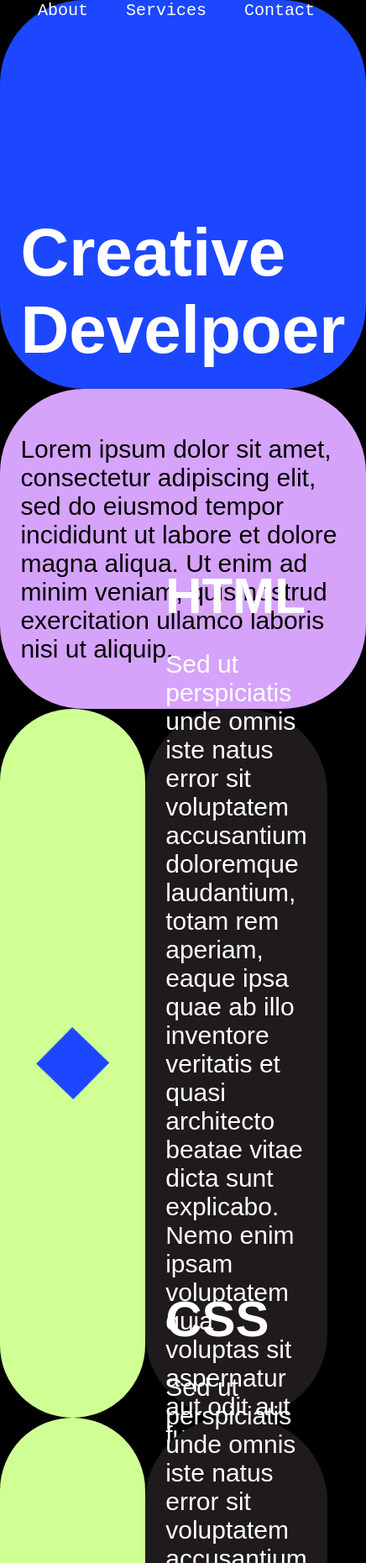
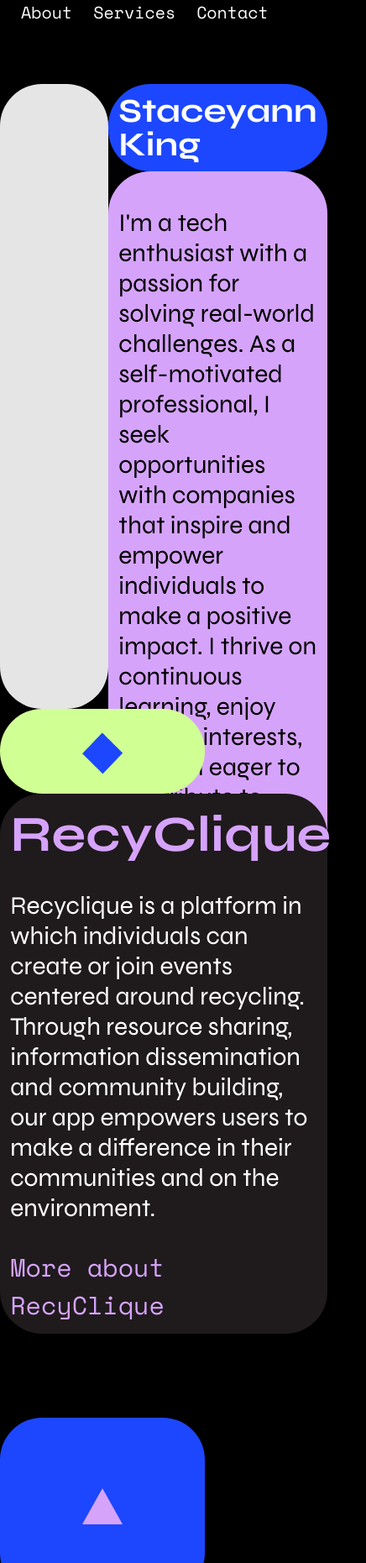
Before and after one commit to Staceyannking/staceyann_portfolio, a plain HTML site: page website/index.html in a window 390 px wide. Shown: the top 1861 px of the page at 84% size, 436 px wide, since content can reach past the window. Drawn offline with nearby package versions, Linux system fonts and the light colour scheme.

Commit message:
90 percent of the project is finish just need to add image and color

```diff
--- a/website/css/style.css
+++ b/website/css/style.css
@@ -3,16 +3,24 @@
 }
 
 html body{
+    --border-radius: 50px;
+    --blue: #1c47ff;
+    --pink: #d6a3fb;
+    --green: #d0ff94;
+    --grey: #e5e5e5;
+    --gutter: 3.125vw 6.25vw;
+
     margin: 0;
     padding: 0;
     background: #000;
     color: #fff;
     font-size: 30px;
-    font-family: sans-serif;
+    font-family: 'Syne', sans-serif;
 }
 
 h1{
-    font-size: 80px;
+    font-size: 70px;
+    line-height: 1em;
     margin: 0px;
 }
 
@@ -27,10 +35,26 @@ a{
 }
 
 section{
+    position: relative;
     display: flex;
     width: 100%;
+    height: calc(100vh - 100px);
+    top: 100px;
+    z-index: 2;
+}
+
+section.sticky{
+    position: sticky;
+    margin-top: 100px;
+}
+
+section.full-screen{
     height: 100vh;
+    top: 0;
+    margin-top: 0;
+    z-index: 3;
 }
+
 
 /* navigation */
 
@@ -41,6 +65,7 @@ nav {
     top: 0;
     left: 0;
     font-size: 20px;
+    z-index: 1;
 }
 
 
@@ -48,7 +73,7 @@ nav ul {
     display: flex;
     align-self: center;
     width: 100%;
-    height: 100%;
+    height: 100px;
     margin: 0;
     padding: 0;
 }
@@ -59,8 +84,9 @@ nav ul li {
 }
 
 nav ul li a {
-    color : #fff;
-    font-family: monospace;
+    color : #ffffff;
+    font-family: 'Space Mono', monospace;
+
 }
 
 
@@ -68,8 +94,9 @@ nav ul li a {
 
 section.about .empty {
     flex-basis: 37.5vw;
-    background-color: #e5e5e5;
-    border-radius: 100px;
+    background-color: var(--grey);
+    border-radius: var(--border-radius);
+    transition: flex-basis 1s cubic-bezier(.0,.9,.4,.99);
 }
 
 section.about article{
@@ -79,22 +106,44 @@ section.about article{
 }
 
 section.about article .title{
-    flex:2;
+    flex:1;
     display: flex;
     align-items: flex-end;
-    background: #1c47ff;
-    border-radius: 100px;
-    padding: 6.27vw;
+    background: var(--blue);
+    border-radius: var(--border-radius);
+    padding: 3.125vw;
+    transition: flex-basis 1s cubic-bezier(.0,.9,.4,.99);
 }
 
 section.about article .description{
     flex: 1;
     display: flex;
     align-items: center;
-    background: #d6a3fb;
-    border-radius: 100px;
-    padding: 6.27vw;
+    background: var(--pink);
+    border-radius: var(--border-radius);
+    padding: 3.125vw;
     color: #000;
+}
+
+/* serivers section  animantions*/
+
+section.service.service-html figure img{
+    animation-name: float;
+    animation-duration: 1s;
+    animation-iteration-count: infinite;
+    animation-direction: alternate;
+    animation-timing-function: cubic-bezier(.77,.28,.42,.93);
+}
+
+
+@keyframes float{
+    0%{
+        transform: translateY(-5%);
+    }
+    100%{
+
+        transform: translateY(5%);
+    }
 }
 
 /* services section */
@@ -110,12 +159,14 @@ section.service figure{
     justify-content: center;
     flex-basis: 56.25vw;
     margin: 0;
-    background: #d0ff94;
-    border-radius: 100px;
+    background: var(--green);
+    border-radius: var(--border-radius);
+    max-width: 62.5vw;
+    transition: flex-basis 1s cubic-bezier(.0,.9,.4,.99);
 }
 
 section.service figure img{
-    width: 50%;
+    width: 40%;
 }
 
 section.service .text{
@@ -124,10 +175,103 @@ section.service .text{
     justify-content: center;
     flex:1;
     background: #1f1a1c;
-    padding: 6.25vw;
-    border-radius: 100px;
+    padding: 3.125vw;
+    border-radius: var(--border-radius);
 }
 
 section.service .text a{
-    font-family: monospace;
+    font-family: 'Space Mono', monospace;
 }
+
+
+/* service section overrides */
+
+section.service.service-html figure{
+    background: var(--green);
+}
+
+
+section.service.service-html .text h2,
+section.service.service-html .text a{
+    color: var(--pink);
+}
+
+section.service.service-css figure{
+    background: var(--blue);
+}
+
+section.service.service-css .text h2,
+section.service.service-css .text a{
+    color: var(--green);
+}
+
+section.service.service-js figure{
+    background: var(--pink);
+}
+
+section.service.service-js .text h2,
+section.service.service-js .text a{
+    color: var(--blue);
+}
+
+/* contact section */
+
+section.contact{
+    align-items: center;
+    justify-content: center;
+    background: linear-gradient(var(--blue), var(--green) 60% , var(--pink) 70%, var(--grey));
+    border-radius: var(--border-radius);
+    mix-blend-mode: hard-light;
+}
+
+section.contact a{
+    font-size: 75px;
+    color:#000;
+    font-weight: bold;
+    transition: filter 2s cubic-bezier(.77,.28,.42,.93);
+    will-change: filter;
+}
+
+section.contact a:hover{
+    filter: blur(20px);
+}
+
+/* responsive */
+
+@media only screen and (max-width: 768px) {
+    html, body{
+        --border-radius: 50px;
+        --gutter: 6.25vw;
+
+    }
+
+    h1{
+        font-size: 60px;
+
+    }
+
+    h1{
+        font-size: 40px;
+    }
+
+    nav ul li{
+        margin-left: 25px;
+    }
+
+    section.service article{
+        flex-direction: column;
+    }
+
+    section.service figure {
+        flex-basis: 25vh;
+    }
+
+    section.service figure img{
+        width: 20%;
+    }
+
+    section.contact a{
+        font-size: 50px;
+        transform:  rotate(90deg);
+    }
+}
--- a/website/index.html
+++ b/website/index.html
@@ -3,6 +3,10 @@
     <head>
         <title>My prortfolio</title>
         <link rel="stylesheet" href="css/style.css"/>
+        <link rel="preconnect" href="https://fonts.googleapis.com">
+        <link rel="preconnect" href="https://fonts.gstatic.com" crossorigin>
+        <link href="https://fonts.googleapis.com/css2?family=Space+Mono&family=Syne:wght@400;700&display=swap" rel="stylesheet">
+        <meta name="viewport" content="width=device-width, initial-scale=1"/>
     </head>
     <body>
 
@@ -21,61 +25,84 @@
             <article>
                 <div class="title">
 
-                    <h1>Creative Develpoer</h1>
+                    <h1>Staceyann King</h1>
 
                 </div>
                 <div class="description">
 
-                    <p>Lorem ipsum dolor sit amet, consectetur adipiscing elit, sed do eiusmod tempor incididunt ut labore et dolore magna aliqua. Ut enim ad minim veniam, quis nostrud exercitation ullamco laboris nisi ut aliquip.</p>
+                    <p>I'm a tech enthusiast with a passion for solving real-world challenges. As a self-motivated professional, I seek opportunities with companies that inspire and empower individuals to make a positive impact. I thrive on continuous learning, enjoy diverse interests, and am eager to contribute to meaningful projects</p>
 
                 </div>
 
             </article>
         </section>
 
-        <section id="services" class="service">
+        <section id="services" class="service service-html sticky">
             <article>
                 <figure>
                     <img src="img/diamond.png" width="200"/>
                 </figure>
                 <div class="text">
-                    <h2>HTML</h2>
-                    <p>Sed ut perspiciatis unde omnis iste natus error sit voluptatem accusantium doloremque laudantium, totam rem aperiam, eaque ipsa quae ab illo inventore veritatis et quasi architecto beatae vitae dicta sunt explicabo. Nemo enim ipsam voluptatem quia voluptas sit aspernatur aut odit aut fugit.</p>
-                    <a href="https://www.google.com"> More about HTML</a>
+                    <h2> RecyClique</h2>
+                    <p>Recyclique is a platform in which individuals can create or join events centered around recycling. Through resource sharing, information dissemination and community building, our app empowers users to make a difference in their communities and on the environment.</p>
+                    <a href="https://recyclique.onrender.com"> More about RecyClique</a>
                 </div>
             </article>
         </section>
 
-        <section class="service">
+        <section class="service service-css sticky">
             <article>
                 <figure>
                     <img src="img/triangle.png" width="200"/>
                 </figure>
                 <div class="text">
-                    <h2>CSS</h2>
-                    <p>Sed ut perspiciatis unde omnis iste natus error sit voluptatem accusantium doloremque laudantium, totam rem aperiam, eaque ipsa quae ab illo inventore veritatis et quasi architecto beatae vitae dicta sunt explicabo. Nemo enim ipsam voluptatem quia voluptas sit aspernatur aut odit aut fugit.</p>
-                    <a href="https://www.google.com"> More about CSS</a>
+                    <h2>FinWise</h2>
+                    <p>FineWise is to empower individuals with the knowledge and tools to make informed financial decisions. Combining the powers of computing with financial data to make financial literacy accessible to all.</p>
+                    <a href="https://finwises.github.io/Fin-wise/"> More about FinWise</a>
                 </div>
             </article>
         </section>
-        <section class="service">
+        <section class="service service-js sticky">
             <article>
                 <figure>
                     <img src="img/octagon.png" width="200"/>
                 </figure>
                 <div class="text">
-                    <h2>JS</h2>
-                    <p>Sed ut perspiciatis unde omnis iste natus error sit voluptatem accusantium doloremque laudantium, totam rem aperiam, eaque ipsa quae ab illo inventore veritatis et quasi architecto beatae vitae dicta sunt explicabo. Nemo enim ipsam voluptatem quia voluptas sit aspernatur aut odit aut fugit.</p>
-                    <a href="https://www.google.com"> More about JS</a>
+                    <h2>AstroWave</h2>
+                    <p>AstroWave: A space adventure that challenges and excites users to guide Benjamin to a planet where he can roast his marshmallows!</p>
+                    <a href="https://astro-wave.github.io/AstroWave-Kaboom/"> More about AstroWave</a>
                 </div>
             </article>
         </section>
 
-        <section id="contact">
+        <section id="contact" class="contact full-screen">
 
-            <a href="mailto:qG1JN@example.com">qG1JN@example.com</a>
+            <a href="mailto:staceyannking01@gmail.com">staceyannking01@gmail.com</a>
 
         </section>
 
+        <script>
+            let emptyElement = document.querySelector(".about .empty");
+            let titleElement = document.querySelector(".about .title");
+            let figureElements = document.querySelectorAll(".service figure");
+
+            // figureElements.forEach(function (element) {
+            //     element.style.background = "blue";
+            // });
+
+            window.addEventListener('mousemove', handleMouseMove);
+
+            function handleMouseMove(event) {
+                emptyElement.style.flexBasis = event.clientX + "px";
+                titleElement.style.flexBasis = event.clientY / 2 + "px";
+
+                figureElements.forEach(function (element) {
+                element.style.flexBasis = (window.innerWidth - event.clientX) + "px";
+            });
+            }
+
+            console.log(empty);
+        </script>
+
     </body>
 </html>
```
Also changed, not shown: 1 other file.
